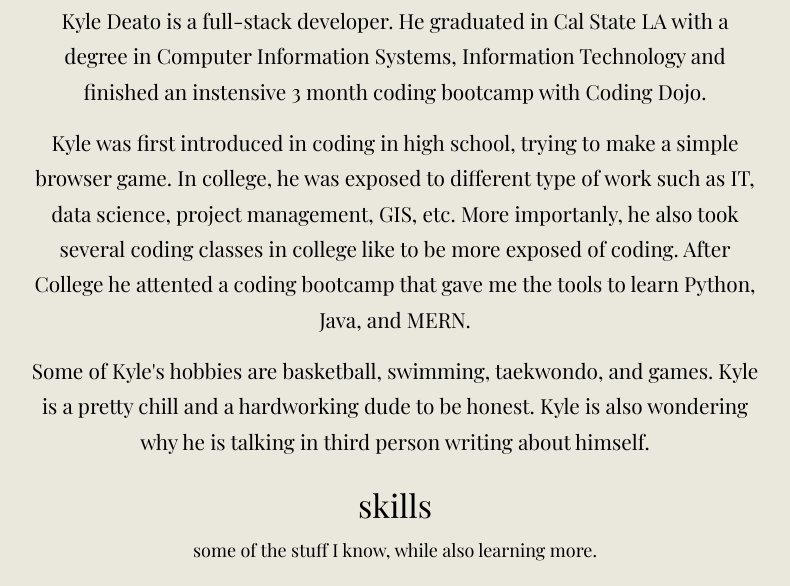
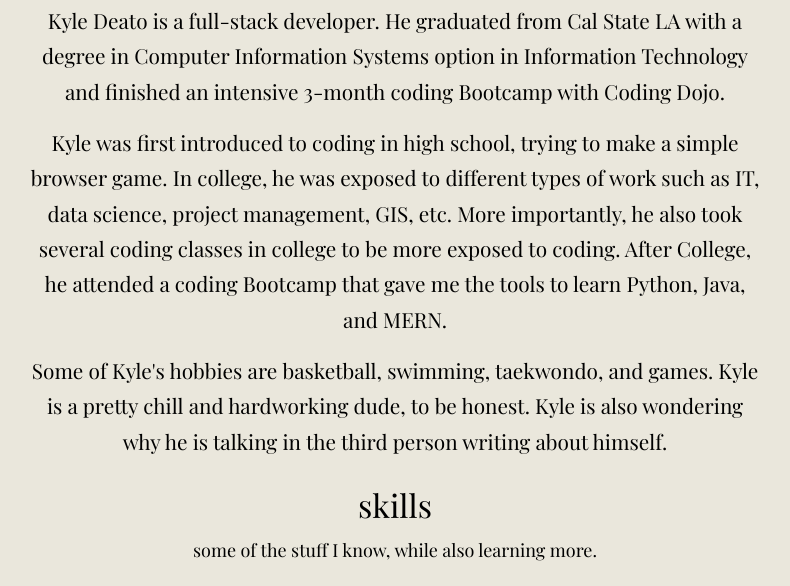
Before and after one commit to kyledeato/kyledeato.github.io, a plain HTML site: page index.html in a window 1280 px wide. Shown: the part 525-1111 px from the top of the page, without its empty margins (245-1035 px from the left). Drawn offline with nearby package versions, Linux system fonts and the light colour scheme; files whose address does not match are found by name.

```diff
--- a/index.html
+++ b/index.html
@@ -35,11 +35,11 @@
 
         <section id="me" class="me">
             <h2  class="section-headings">me</h2>
-            <p>Kyle Deato is a full-stack developer. He graduated in Cal State LA with a degree in Computer Information Systems, Information Technology and finished an instensive 3 month coding bootcamp with Coding Dojo.</p>
+            <p>Kyle Deato is a full-stack developer. He graduated from Cal State LA with a degree in Computer Information Systems option in Information Technology and finished an intensive 3-month coding Bootcamp with Coding Dojo.</p>
             <br>
-            <p>Kyle was first introduced in coding in high school, trying to make a simple browser game. In college, he was exposed to different type of work such as IT, data science, project management, GIS, etc. More importanly, he also took several coding classes in college like to be more exposed of coding. After College he attented a coding bootcamp that gave me the tools to learn Python, Java, and MERN.</p>
+            <p>Kyle was first introduced to coding in high school, trying to make a simple browser game. In college, he was exposed to different types of work such as IT, data science, project management, GIS, etc. More importantly, he also took several coding classes in college to be more exposed to coding. After College, he attended a coding Bootcamp that gave me the tools to learn Python, Java, and MERN.</p>
             <br>
-            <p>Some of Kyle's hobbies are basketball, swimming, taekwondo, and games. Kyle is a pretty chill and a hardworking dude to be honest. Kyle is also wondering why he is talking in third person writing about himself.</p>
+            <p>Some of Kyle's hobbies are basketball, swimming, taekwondo, and games. Kyle is a pretty chill and hardworking dude, to be honest. Kyle is also wondering why he is talking in the third person writing about himself.</p>
         </section>
 
         <section id="skills"class="skills">
```
Also changed, not shown: 1 other file.
